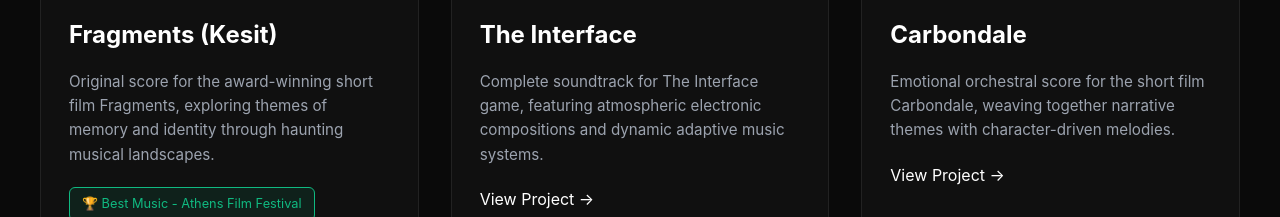
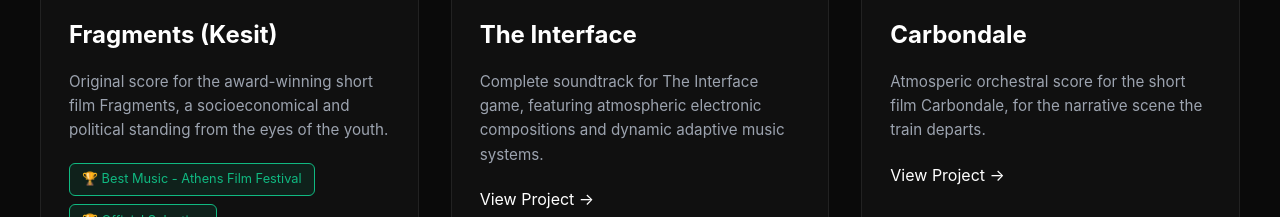
Before and after one commit to demirelozan/portfolio-nextjs, a Next.js app: page / in a window 1280 px wide. Shown: the part 1629-1846 px from the top of the page. Built offline with nearby package versions, Linux system fonts and the light colour scheme.

Commit message:
Update page.js

```diff
--- a/app/page.js
+++ b/app/page.js
@@ -8,7 +8,7 @@
     title: "Fragments (Kesit)",
     category: "film",
     year: "2024",
-    description: "Original score for the award-winning short film Fragments, exploring themes of memory and identity through haunting musical landscapes.",
+    description: "Original score for the award-winning short film Fragments, a socioeconomical and political standing from the eyes of the youth.",
     image: "/uploads/fragments.jpg", // You'll upload this image
     awards: ["Best Music - Athens Film Festival", "Official Selection"],
     link: "https://filmfreeway.com/Kesit_",
@@ -31,7 +31,7 @@
     title: "Carbondale",
     category: "film",
     year: "2024",
-    description: "Emotional orchestral score for the short film Carbondale, weaving together narrative themes with character-driven melodies.",
+    description: "Atmosperic orchestral score for the short film Carbondale, for the narrative scene the train departs.",
     image: "/uploads/carbondale.jpg", // You'll upload this image
     awards: [],
     link: "https://soundcloud.com/ozan-417880832/carbondale-short-film-soundtrack",
```
